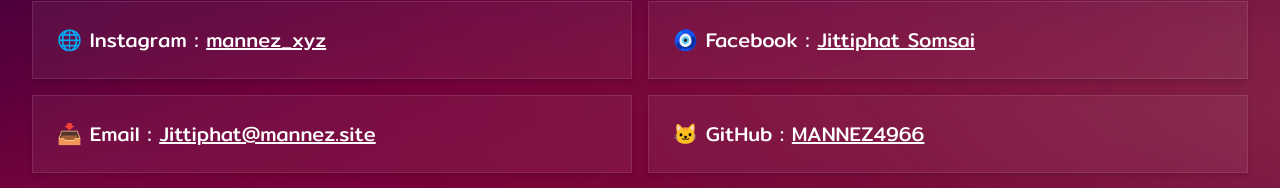
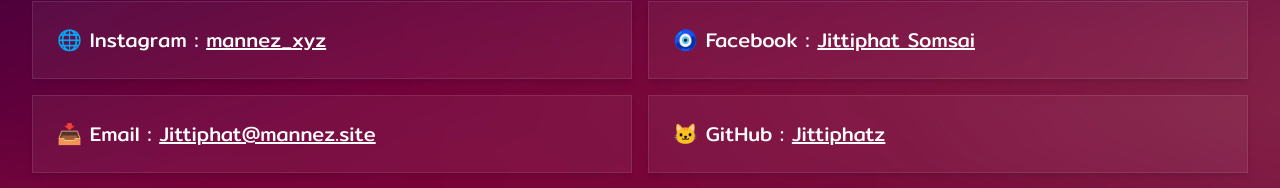
Before and after one commit to Jittiphatz/cert.jittiphat.site, a React (Vite) app: page /contact in a window 1280 px wide. Shown: the part 163-351 px from the top of the page. Built offline with nearby package versions, Linux system fonts and the light colour scheme.

Commit message:
Update contact.ts

```diff
--- a/src/constants/contact.ts
+++ b/src/constants/contact.ts
@@ -29,9 +29,9 @@
     {
         role: "🐱 GitHub : ",
         org: {
-            name: "MANNEZ4966",
+            name: "Jittiphatz",
             image: "",
-            url: "https://github.com/MANNEZ4966"
+            url: "https://github.com/Jittiphatz"
         },
         description: ""
     },
```
